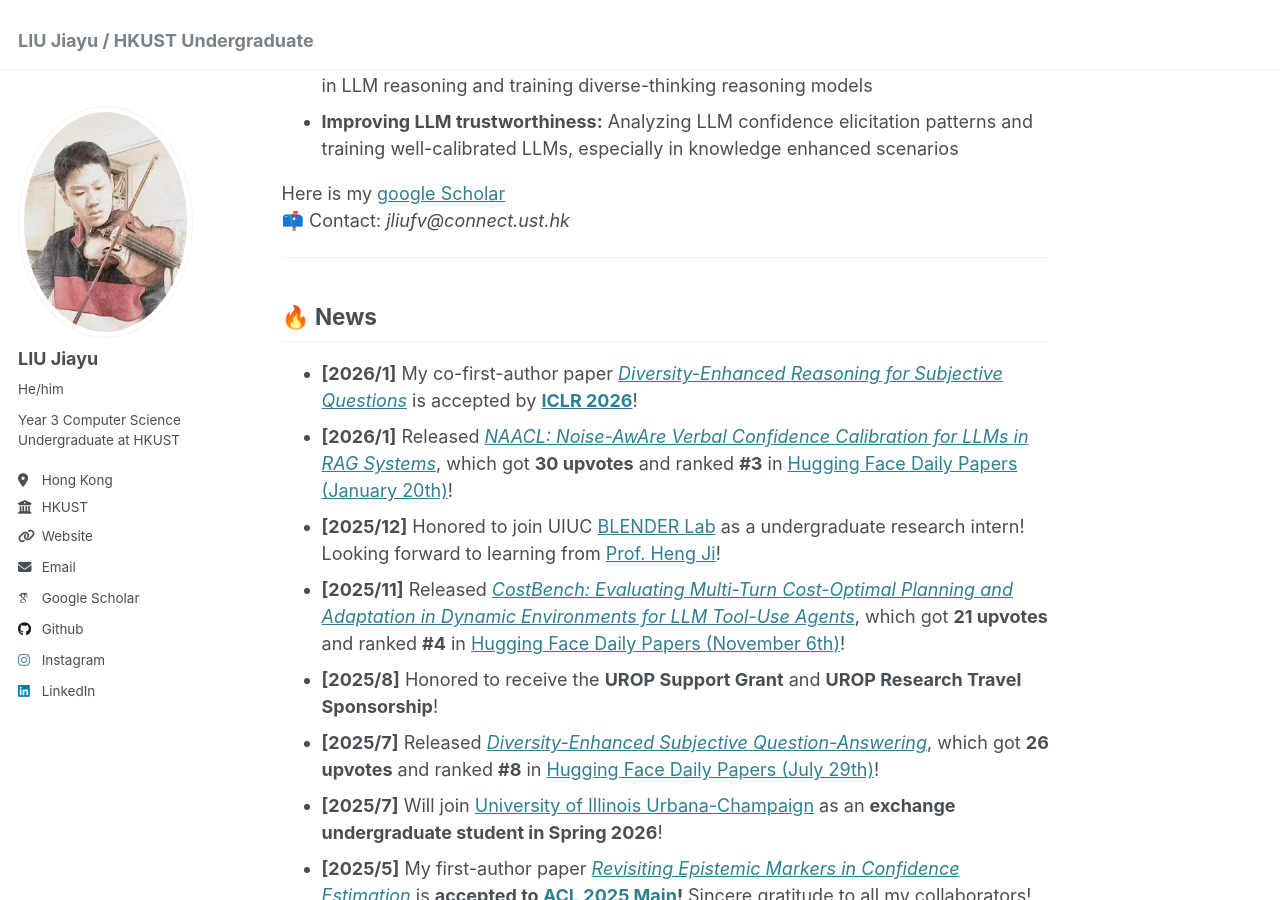
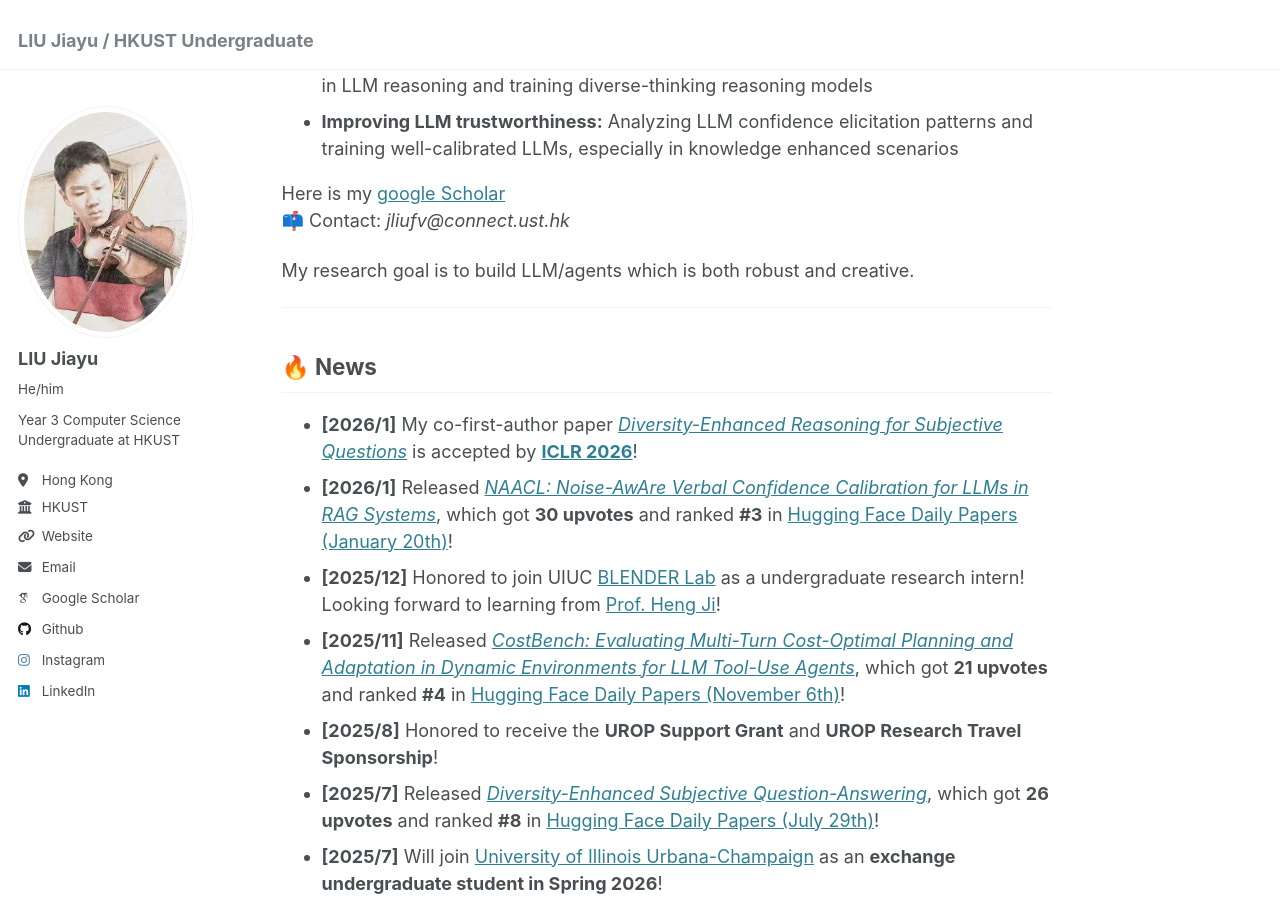
Before and after one commit to JiayuJeff/JiayuJeff.github.io, a Jekyll site: the page built from _pages/about.md, in a window 1280 px wide and 900 px high, scrolled down 325 px. Built offline with Jekyll 4.4.1, drawn with Linux system fonts in a browser that asks for light colours; some web fonts are replaced.

Commit message:
Add research goal statement to about page
Added a statement about research goals related to LLM/agents.

```diff
--- a/_pages/about.md
+++ b/_pages/about.md
@@ -17,6 +17,8 @@ I’m **Jiayu LIU 刘家毓**, a junior undergraduate CS student at [HKUST](http
 
 Here is my [google Scholar](https://scholar.google.com/citations?user=PIQxhfMAAAAJ&hl=en)
 📫 Contact: *jliufv@connect.ust.hk*
+
+My research goal is to build LLM/agents which is both robust and creative.
 
 ---
 
```
